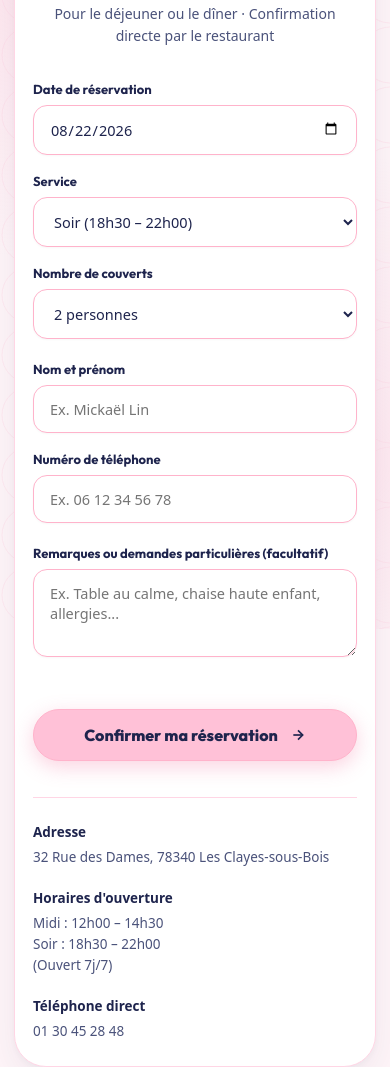
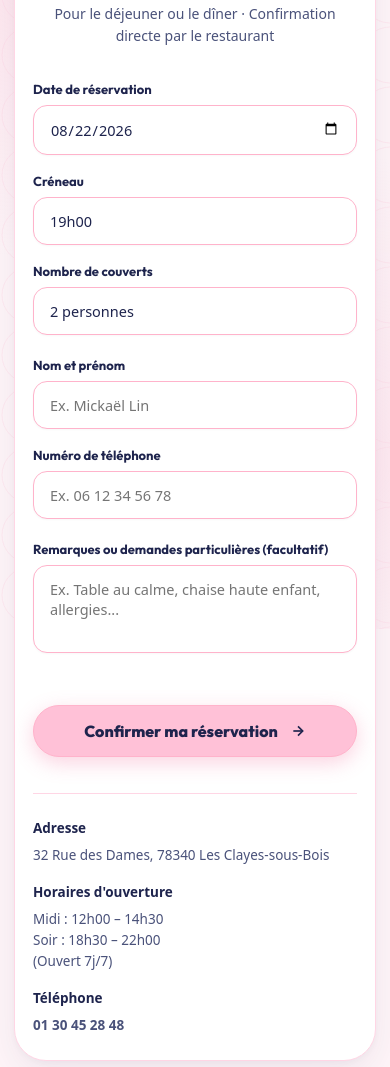
Before and after one commit to MickLn/sushi_lin, a plain HTML site: page reservation.html in a window 390 px wide. Shown: the part 215-1282 px from the top of the page. Drawn offline with Linux system fonts and the light colour scheme.

Commit message:
fix(reservation): update slots, fix mobile date overflow, balance info grid, and display full allergens

```diff
--- a/reservation.html
+++ b/reservation.html
@@ -137,6 +137,55 @@
       .res-page-container { margin: 20px auto 60px; padding: 0 14px; }
       .res-hero-card { padding: 24px 18px; }
     }
+
+    /* Grid & Input Mobile Fit Fix */
+    .form-grid-3, .form-grid-2, .form-field {
+      width: 100%;
+      max-width: 100%;
+      min-width: 0;
+      box-sizing: border-box;
+    }
+    .res-input, input[type="date"].res-input, select.res-input, textarea.res-input {
+      width: 100% !important;
+      max-width: 100% !important;
+      min-width: 0 !important;
+      box-sizing: border-box !important;
+      -webkit-appearance: none;
+      appearance: none;
+      display: block;
+    }
+    input[type="date"]::-webkit-date-and-time-value {
+      text-align: left;
+    }
+    textarea, .res-textarea {
+      resize: none !important;
+    }
+    .res-info-grid {
+      margin-top: 36px;
+      padding-top: 24px;
+      border-top: 1.5px solid var(--sakura-border);
+      display: grid;
+      grid-template-columns: 1.3fr 1.3fr 1fr;
+      width: 100%;
+      gap: 24px;
+      font-size: 13.5px;
+      color: var(--text-secondary);
+      box-sizing: border-box;
+    }
+    .res-desktop-br { display: block; }
+    .res-mobile-comma { display: none; }
+    @media (max-width: 768px) {
+      .res-info-grid {
+        grid-template-columns: 1fr;
+        gap: 16px;
+      }
+      .res-desktop-br { display: none; }
+      .res-mobile-comma { display: inline; }
+      .form-grid-3, .form-grid-2 {
+        grid-template-columns: 1fr !important;
+      }
+    }
+
   </style>
 </head>
 <body class="reservation-page-body">
@@ -177,10 +226,24 @@
             <input type="date" id="res-date" class="res-input" required>
           </div>
           <div class="form-field">
-            <label for="res-service">Service</label>
+            <label for="res-service">Créneau</label>
             <select id="res-service" class="res-input" required>
-              <option value="Midi (12h00 – 14h30)">Midi (12h00 – 14h30)</option>
-              <option value="Soir (18h30 – 22h00)" selected>Soir (18h30 – 22h00)</option>
+              <optgroup label="Midi (12h00 – 14h00)">
+                <option value="12h00">12h00</option>
+                <option value="12h30">12h30</option>
+                <option value="13h00">13h00</option>
+                <option value="13h30">13h30</option>
+                <option value="14h00">14h00</option>
+              </optgroup>
+              <optgroup label="Soir (18h30 – 21h30)">
+                <option value="18h30">18h30</option>
+                <option value="19h00" selected>19h00</option>
+                <option value="19h30">19h30</option>
+                <option value="20h00">20h00</option>
+                <option value="20h30">20h30</option>
+                <option value="21h00">21h00</option>
+                <option value="21h30">21h30</option>
+              </optgroup>
             </select>
           </div>
           <div class="form-field">
@@ -230,18 +293,18 @@
       </div>
 
       <!-- Informations pratiques -->
-      <div style="margin-top: 36px; padding-top: 24px; border-top: 1.5px solid var(--sakura-border); display: grid; grid-template-columns: repeat(auto-fit, minmax(220px, 1fr)); gap: 20px; font-size: 13.5px; color: var(--text-secondary);">
-        <div>
-          <strong style="color: var(--indigo-dark); display: block; margin-bottom: 4px;">Adresse</strong>
-          <span>32 Rue des Dames, 78340 Les Clayes-sous-Bois</span>
+      <div class="res-info-grid">
+        <div class="res-info-col">
+          <strong style="color: var(--indigo-dark); display: block; margin-bottom: 6px; font-weight: 700;">Adresse</strong>
+          <span class="res-address-text">32 Rue des Dames<br class="res-desktop-br"><span class="res-mobile-comma">, </span>78340 Les Clayes-sous-Bois</span>
         </div>
-        <div>
-          <strong style="color: var(--indigo-dark); display: block; margin-bottom: 4px;">Horaires d'ouverture</strong>
+        <div class="res-info-col">
+          <strong style="color: var(--indigo-dark); display: block; margin-bottom: 6px; font-weight: 700;">Horaires d'ouverture</strong>
           <span>Midi : 12h00 – 14h30<br>Soir : 18h30 – 22h00<br><span>(Ouvert 7j/7)</span></span>
         </div>
-        <div>
-          <strong style="color: var(--indigo-dark); display: block; margin-bottom: 4px;">Téléphone direct</strong>
-          <span>01 30 45 28 48</span>
+        <div class="res-info-col">
+          <strong style="color: var(--indigo-dark); display: block; margin-bottom: 6px; font-weight: 700;">Téléphone</strong>
+          <a href="tel:0130452848" style="color: inherit; text-decoration: none; font-weight: 600;">01 30 45 28 48</a>
         </div>
       </div>
 
--- a/style.css
+++ b/style.css
@@ -3089,3 +3089,18 @@ img { display: block; max-width: 100%; }
 .btn-submit-reservation:hover svg {
   transform: translateX(4px);
 }
+
+/* ---- Form & Textarea Global Fixes ---- */
+textarea, .res-textarea, #comment-order, #res-notes {
+  resize: none !important;
+}
+
+input[type="date"], input[type="time"] {
+  max-width: 100%;
+  box-sizing: border-box;
+  -webkit-appearance: none;
+  appearance: none;
+}
+input[type="date"]::-webkit-date-and-time-value {
+  text-align: left;
+}
```
Also changed, not shown: app.js (+30 -19 lines).
